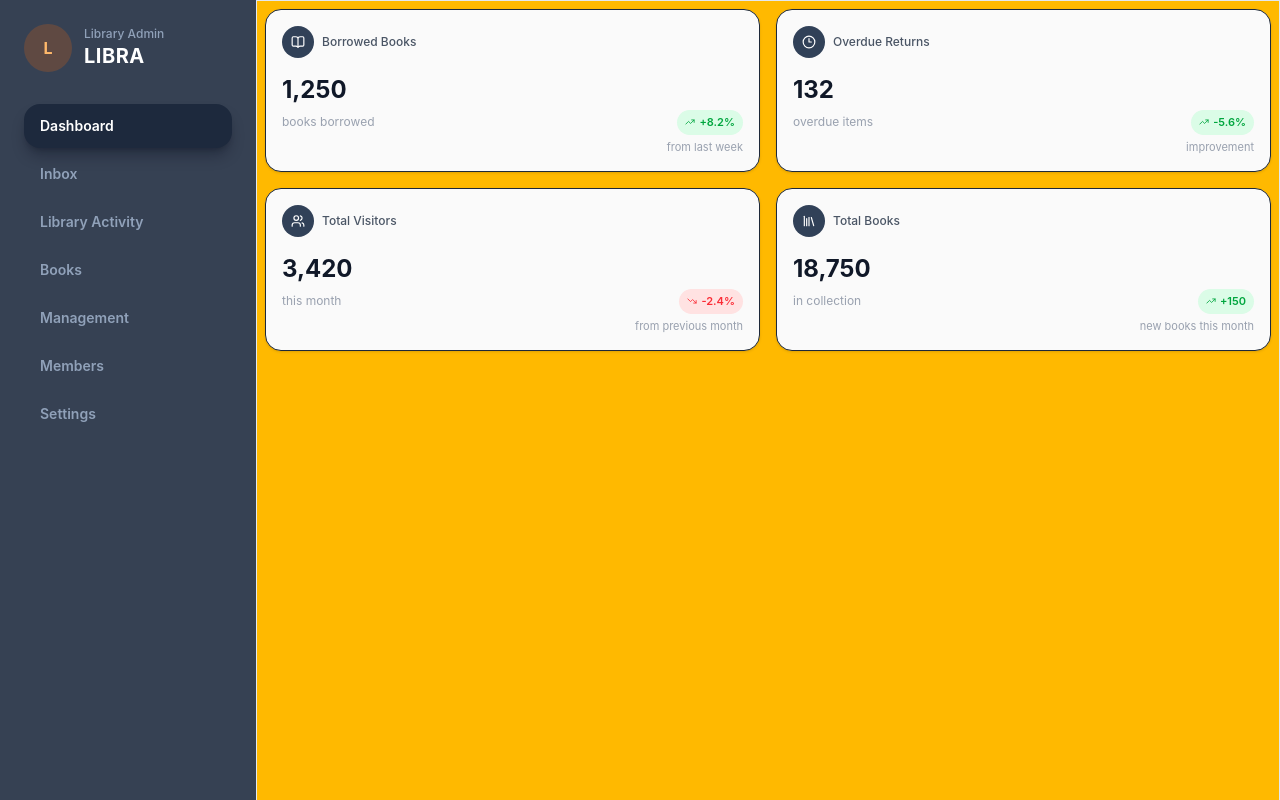
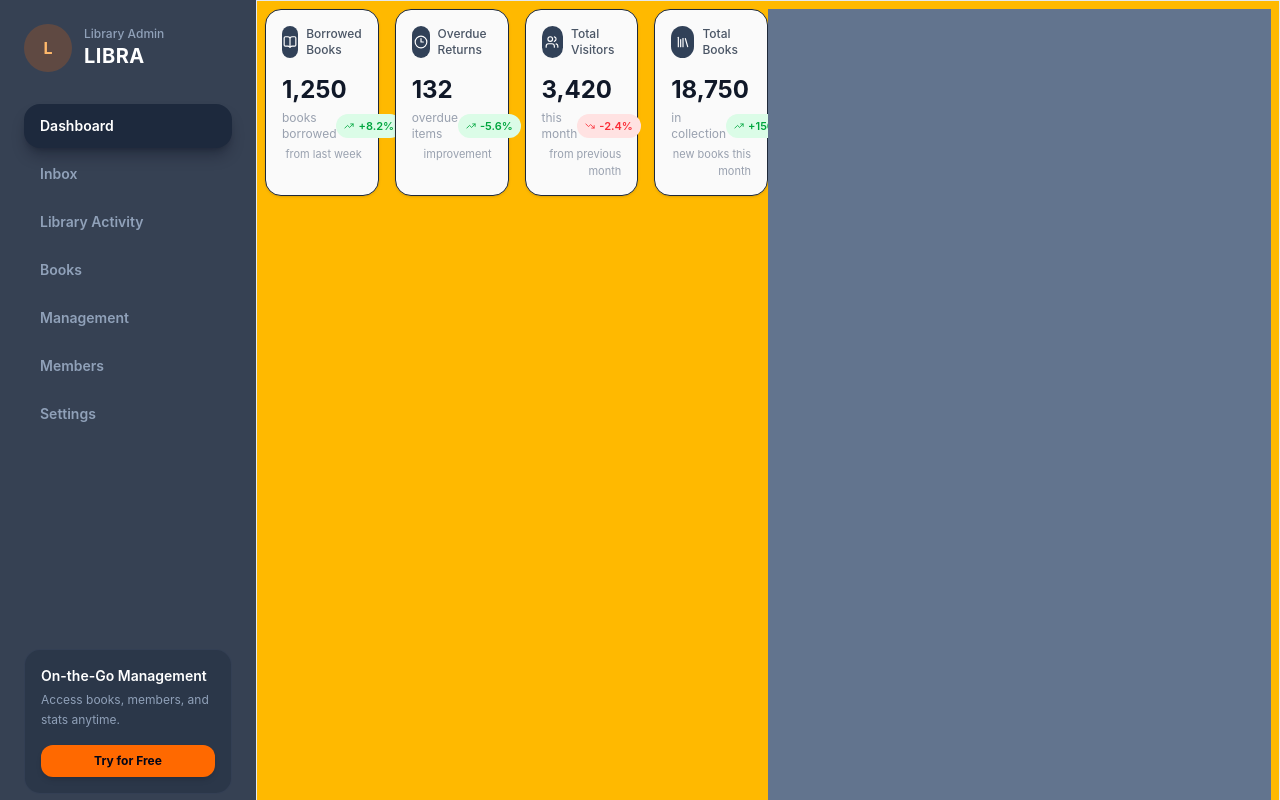
Before and after one commit to system-Barinda/LIBRA, a React (Vite) app: page / in a window 1280 px wide. Shown: the top 800 px of the page. Built offline with nearby package versions, Linux system fonts and the light colour scheme.

Commit message:
done to update the currently design for it

```diff
--- a/src/App.tsx
+++ b/src/App.tsx
@@ -61,8 +61,8 @@ function App() {
         </header>
 
         {/* APPLICATION BODY PADDING */}
-        <main className="p-2 border bg-amber-400 flex flex-col">
-         <div className="rightside  h-screen w-full">
+        <main className="p-2 border bg-amber-400 grid grid-cols-1 md:grid-cols-2">
+         <div className="rightside  h-screen w-full ">
 
                <div className="">
                    <TopBar />
@@ -71,7 +71,7 @@ function App() {
 
 
          </div>
-         <div className="rightside bg-slate-500 h-screen w-[30%]"></div>
+         <div className="rightside bg-slate-500 h-screen w-full"></div>
 
         </main>
       </div>
--- a/src/components/TopBar.tsx
+++ b/src/components/TopBar.tsx
@@ -48,7 +48,7 @@ const cards = [
 
 export default function TopBar() {
   return (
-    <div className="gap-4 grid grid-cols-2 w-full">
+    <div className="gap-4 grid grid-cols-2 w-full md:grid-cols-1 lg:grid-cols-4">
       {cards.map((card) => {
         const Icon = card.icon;
 
```
